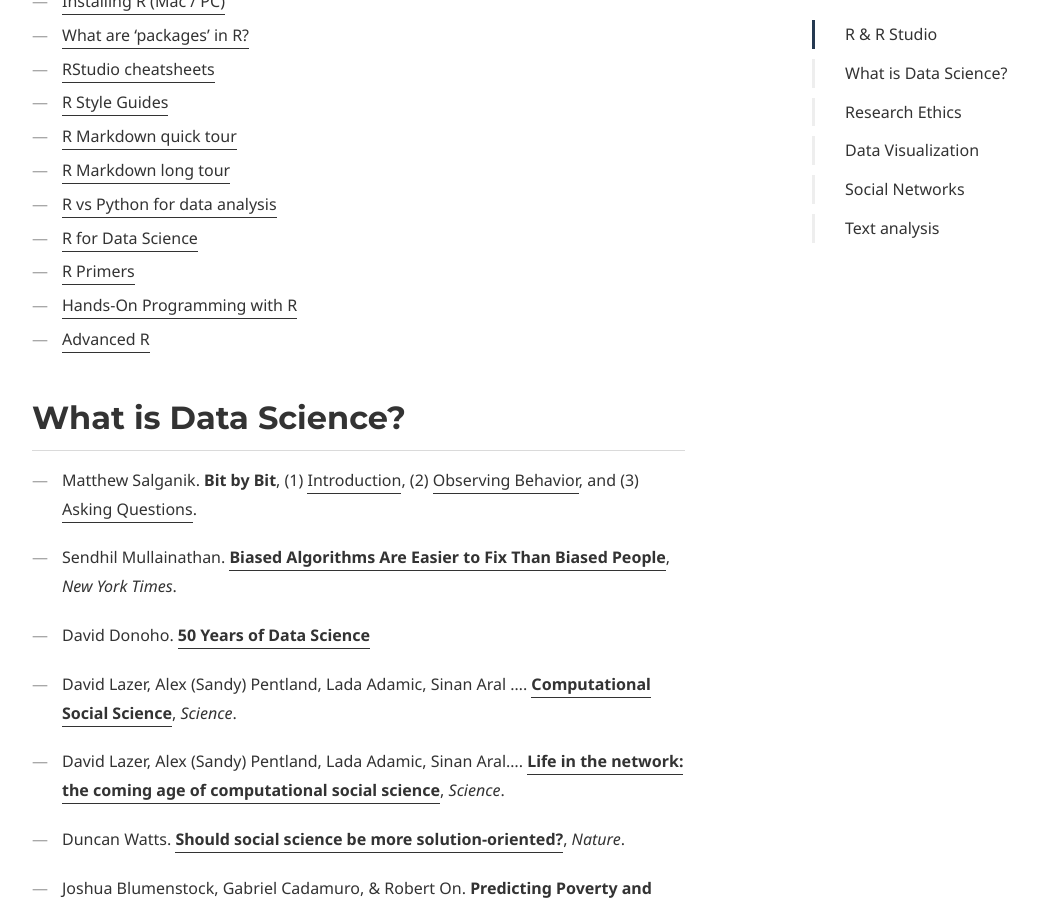
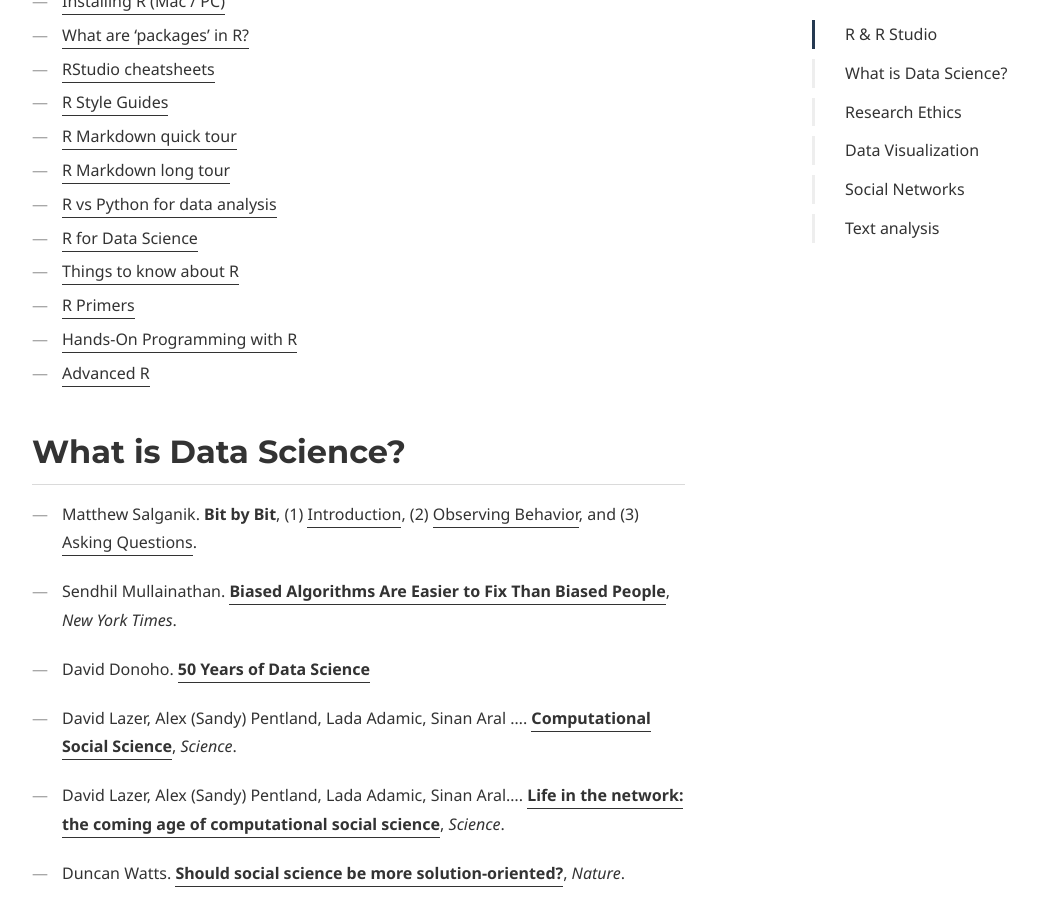
Before and after one commit to dssoc/dssoc.github.io, a Jekyll site: the page built from references.md, in a window 1280 px wide and 900 px high, scrolled down 645 px. Shown: the whole window, without its empty margins (38-1076 px from the left). Built offline with Jekyll 4.4.1, drawn with Linux system fonts in a browser that asks for light colours; some web fonts are replaced.

Commit message:
add artist_meta.Rdata

```diff
--- a/references.md
+++ b/references.md
@@ -22,6 +22,7 @@
 - [R Markdown long tour](https://rmarkdown.rstudio.com/lesson-1.html)
 - [R vs Python for data analysis](https://www.datacamp.com/community/tutorials/r-or-python-for-data-analysis)
 - [R for Data Science](https://r4ds.had.co.nz/)
+- [Things to know about R](http://socviz.co/gettingstarted.html)
 - [R Primers](https://rstudio.cloud/learn/primers)
 - [Hands-On Programming with R](https://www.amazon.com/dp/1449359019/ref=cm_sw_su_dp)
 - [Advanced R](https://www.amazon.com/dp/1466586966/ref=cm_sw_su_dp)
```
Also changed, not shown: 2 other files.
